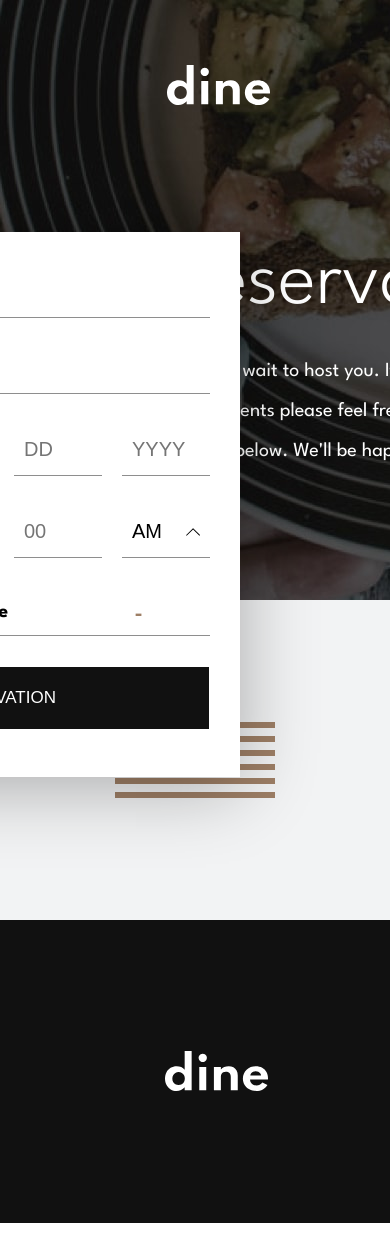
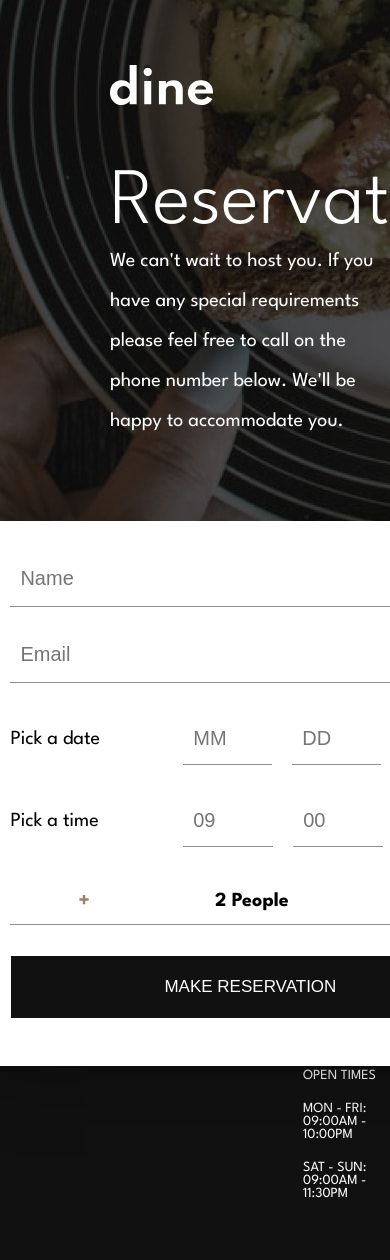
Before and after one commit to giovanigomez1/Dinner_restaurant, a React (Vite) app: page /form in a window 390 px wide. Before the commit the page ends 1223 px from the top, so only its background shows below. Built offline with nearby package versions, Linux system fonts and the light colour scheme.

Commit message:
Tablet version completed

```diff
--- a/package.json
+++ b/package.json
@@ -4,7 +4,7 @@
   "version": "0.0.0",
   "type": "module",
   "scripts": {
-    "dev": "vite",
+    "dev": "vite --host",
     "build": "vite build",
     "lint": "eslint .",
     "preview": "vite preview"
--- a/src/pages/Form.jsx
+++ b/src/pages/Form.jsx
@@ -10,14 +10,7 @@ import { Link } from 'react-router-dom';
 
 import { useState } from 'react';
 
-
-
-
-
-
-
 function Form () {
-
   const [name, setName] = useState('')
   const [email, setEmail] = useState('')
   const [month, setMonth] = useState('')
@@ -32,7 +25,6 @@ function Form () {
   const [dateErr, setDateErr] = useState(null)
   const [timeErr, setTimeErr] = useState(null)
 
-
   function resetForm() {
     setName('')
     setEmail('')
@@ -43,7 +35,6 @@ function Form () {
     setMinutes('')
   }
 
-
   function onPeopleChange(op) {
     if(op === 'minus') {
       if(people <= 2) return
@@ -52,7 +43,6 @@ function Form () {
       setPeople(people + 1)
     }
   }
-
 
   function formSubmit(e) {
     e.preventDefault()
@@ -63,8 +53,6 @@ function Form () {
     resetForm()
   }
 
-
-
   return (
     <div className="form">
       <div className="form__main">
@@ -72,17 +60,14 @@ function Form () {
           <Link to='/'><img src={logo} alt="" /></Link>
         </div>
         <div className="form__main--content">
+          <div className="form__main--content__text">
             <h1>Reservations</h1>
             <p>We can't wait to host you. If you have any special requirements please feel
               free to call on the phone number below.
               We'll be happy to accommodate you.
             </p>
           </div>
-      </div>
-      <div className="form__pattern">
-        <img src={pattern} alt="" />
-        <img className='form__pattern--lines' src={lines} alt="" />
-        <div className="form__pattern--cf">
+          <div className="form__main--content__pattern--cf">
             <form className='form' onSubmit={formSubmit}>
               <div className="form__group--name-email">
                 <div className="group">
@@ -106,7 +91,6 @@ function Form () {
                   {emailErr && <p className='errorMsg'>This field is required</p>}
                 </div>
               </div>
-
               <div className="form__group--date">
                 <div className="group__date">
                   <div className="label">
@@ -141,7 +125,6 @@ function Form () {
                       onChange={(e) => setYear(e.target.value)}
                       onClick={() => setDateErr(false)}
                     />
-
                   </div>
                 </div>
                 <div className="group__time">
@@ -199,7 +182,6 @@ function Form () {
                         </div>
                       </div>
                     </div>
-
                   </div>
                 </div>
                 <div className="group__people">
@@ -213,6 +195,11 @@ function Form () {
           </div>
         </div>
       </div>
+      <div className="form__divider">
+        <img className='form__divider--curve' src={pattern} alt="" />
+        <img className='form__divider--lines' src={lines} alt="" />
+      </div>
+    </div>
   );
 };
 
--- a/src/sass/_footer.scss
+++ b/src/sass/_footer.scss
@@ -1,3 +1,5 @@
+@use '../sass/variables' as variables;
+
 .footer {
   background-color: var(--cold-gray);
   max-width: 144rem;
@@ -7,9 +9,18 @@
   justify-content: flex-start;
   padding: 6rem 16.5rem;
   gap: 28rem;
+  @media only screen and (max-width: variables.$bp-large){
+    padding: 6rem;
+    gap: 14rem;
+    align-items: flex-start;
+  }
   &__inf {
     display: flex;
     gap: 18rem;
+    @media only screen and (max-width: variables.$bp-large){
+      flex-direction: column;
+      gap: 5rem;
+    }
     &--address,
     &--schedule {
       display: flex;
--- a/src/sass/_form.scss
+++ b/src/sass/_form.scss
@@ -1,3 +1,5 @@
+@use '../sass/variables' as variables;
+
 .form {
   max-width: 144rem;
   margin: 0 auto;
@@ -10,11 +12,28 @@
     display: flex;
     flex-direction: column;
     gap: 14rem;
+    position: relative;
+    z-index: 5;
+    @media only screen and (max-width: variables.$bp-large){
+      gap: 6rem;
+      padding: 6.5rem 11rem;
+    }
     &--content {
-      width: 44.5rem;
       display: flex;
+      align-self: center;
+      gap: 8rem;
+      max-width: 106.6rem;
+      width: 72vw;
+      @media only screen and (max-width: variables.$bp-large){
         flex-direction: column;
-      gap: 3rem;
+        align-self: unset;
+        align-items: center;
+      }
+      &__text {
+        width: 40%;
+        @media only screen and (max-width: variables.$bp-large){
+          width: 100%;
+        }
         & h1 {
           color: var(--white);
           font-size: 8rem;
@@ -26,10 +45,9 @@
           line-height: 2;
         }
       }
-  }
       &__pattern {
         position: relative;
-    height: 32rem;
+        height: 60%;
         &--lines {
           position: absolute;
           left: 50%;
@@ -41,9 +59,6 @@
           height: 54.5rem;
           background-color: var(--white);
           box-shadow: 0 1rem 7rem .1rem rgba(0, 0, 0, .3);
-      position: absolute;
-      top: -115%;
-      right: 15rem;
           .form {
             padding: 3rem;
             display: flex;
@@ -85,10 +100,11 @@
                 .pick__time {
                   display: flex;
                   gap: 2rem;
+                  width: 64%;
                   & input {
                     border: none;
                     border-bottom: 1px solid #8e8e8e;
-                width: 8.8rem;
+                    width: 33%;
                     padding: 1.4rem 1rem;
                     font-size: 2rem;
                     outline: none;
@@ -96,8 +112,10 @@
                 }
                 .pick__time {
                   &--ampm {
+                    width: 33%;
                     position: relative;
                     & input {
+                      width: 100%;
                       cursor: pointer;
                     }
                     & svg {
@@ -166,7 +184,6 @@
                   font-size: 2rem;
                   font-weight: bold;
                 }
-
               }
             }
           }
@@ -176,7 +193,26 @@
             width: 100%;
           }
         }
+      }
+    }
+  }
+  &__divider {
+    position: relative;
+    @media only screen and (max-width: variables.$bp-large){
+      height: 65vw;
+    }
+    &--curve {
+      @media only screen and (max-width: variables.$bp-large){
+        display: none;
+      }
+    }
+    &--lines {
+      position: absolute;
+      top: 50%;
+      right: 50%;
+      transform: translate(50%, -15%);
 
+    }
   }
 }
 
--- a/src/sass/_gathering.scss
+++ b/src/sass/_gathering.scss
@@ -18,6 +18,7 @@
     position: relative;
     @media only screen and (max-width: variables.$bp-large){
       grid-template-columns: 1fr;
+      margin: -16rem auto 10rem;
     }
     &--lines {
       position: absolute;
@@ -84,6 +85,9 @@
         background-color: var(--cold-gray);
         font-size: 1.7rem;
         margin-top: 3rem;
+        @media only screen and (max-width: variables.$bp-large){
+          margin-top: 0;
+        }
       }
     }
     &--btns {
--- a/src/sass/_hero.scss
+++ b/src/sass/_hero.scss
@@ -3,6 +3,11 @@
 .hero {
   margin: 0 auto;
   background-image: url('../images/homepage/hero-bg-desktop.jpg');
+  max-width: 144rem;
+  height: 82rem;
+  max-height: 82rem;
+  position: relative;
+  z-index: 10;
   @media only screen and (max-width: variables.$bp-large){
     background-image: url('../images/homepage/hero-bg-tablet.jpg');
     height: 92rem;
@@ -13,11 +18,6 @@
     justify-content: center;
     align-items: flex-end;
   }
-  max-width: 144rem;
-  height: 82rem;
-  max-height: 82rem;
-  position: relative;
-  z-index: 10;
   &__main {
     padding: 6.5rem 16.7rem;
     display: flex;
--- a/src/sass/_reservation.scss
+++ b/src/sass/_reservation.scss
@@ -1,3 +1,5 @@
+@use '../sass/variables' as variables;
+
 .reservation {
   height: 24rem;
   max-width: 144rem;
@@ -6,6 +8,9 @@
   align-items: center;
   justify-content: space-around;
   margin: 0 auto;
+  @media only screen and (max-width: variables.$bp-large){
+    flex-direction: column;
+  }
   & h3 {
     font-size: 4.8rem;
     color: var(--white);
```
Lines whose indentation alone changed are shown as unchanged.
